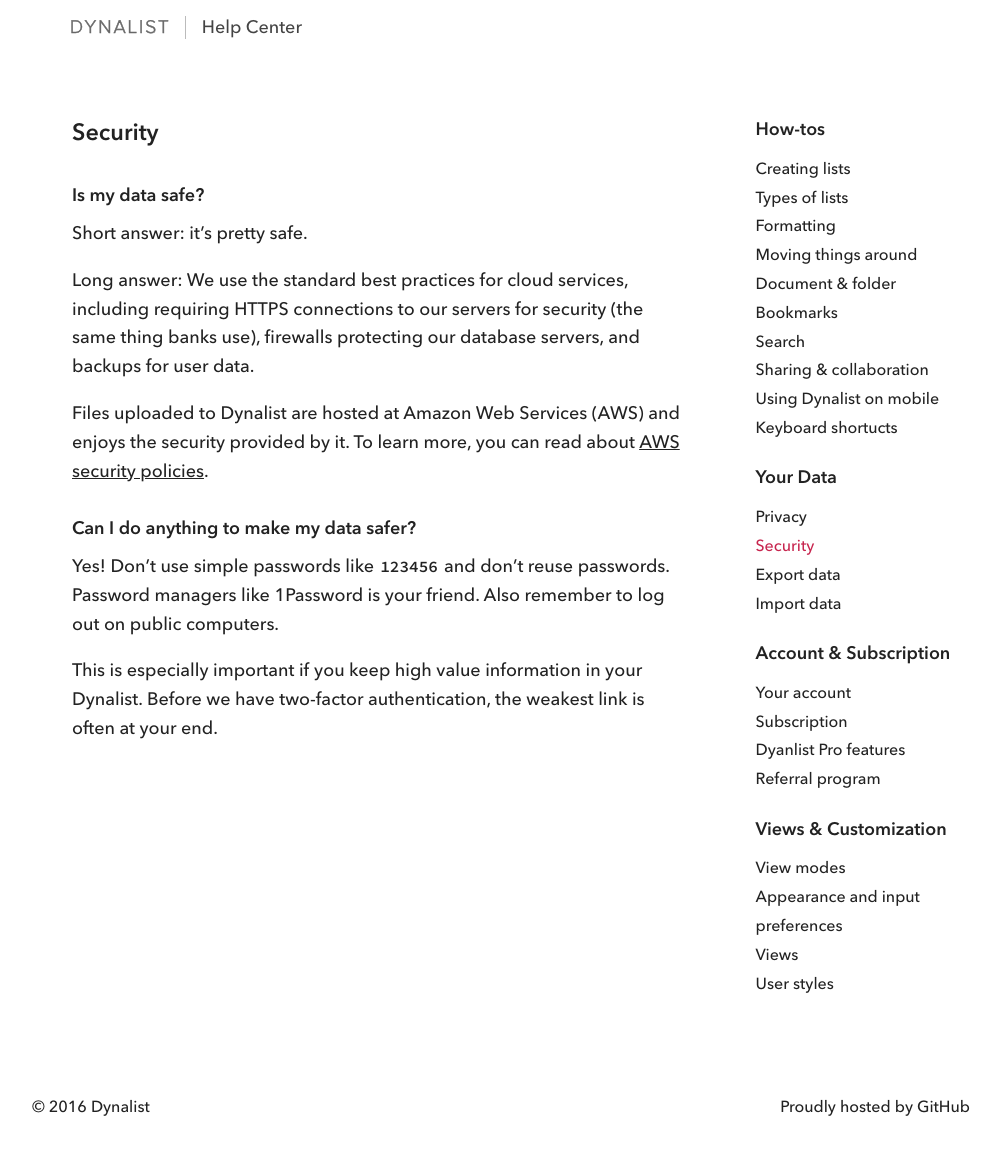
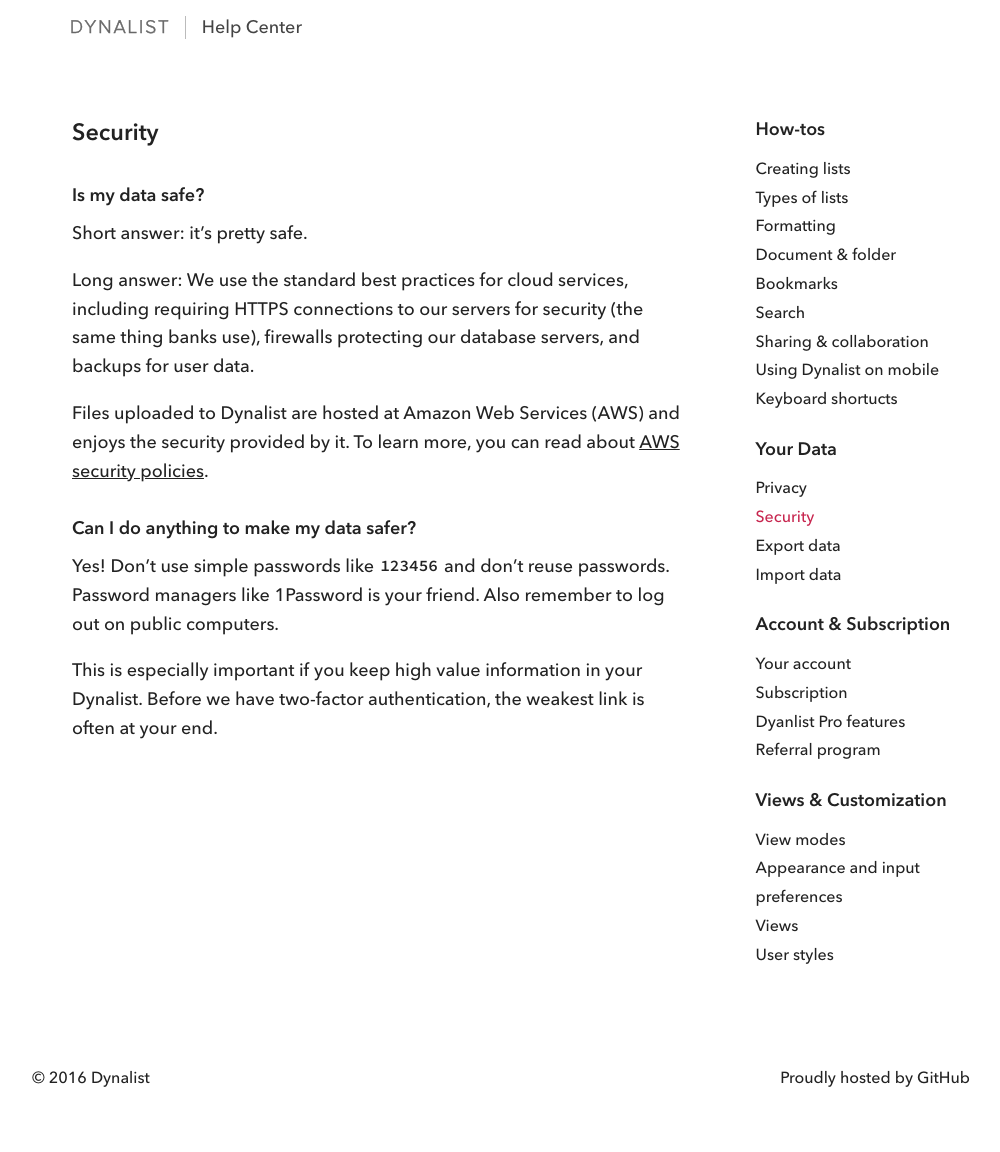
Before and after one commit to mdrain/dynalist-help, a Jekyll site: the page built from _articles/security.md, in a window 1280 px wide. Shown: the whole page, without its empty margins (139-1139 px from the left). Built offline with Jekyll 4.4.1, drawn with Linux system fonts in a browser that asks for light colours; after the commit the page ends 1124 px from its top, so only the background shows below that.

Commit message:
Remove moving page

```diff
--- a/_articles/moving-things-around.md
+++ /dev/null
@@ -1,5 +0,0 @@
----
-layout: article
-title: Moving things around
-permalink: /moving-things-around/
----
--- a/_data/categories.yml
+++ b/_data/categories.yml
@@ -3,7 +3,6 @@
   - creating-lists
   - list-types
   - formatting
-  - moving-things-around
   - files
   - bookmarks
   - search
--- a/_sass/_style.scss
+++ b/_sass/_style.scss
@@ -294,6 +294,8 @@
   font: 14px/1.6em 'Source Code Pro', monospace;
   font-weight: 600;
   padding: 0 0.1em;
+  position: relative;
+  bottom: 1px;
 }
 
 @media (min-width: 768px) {
```
